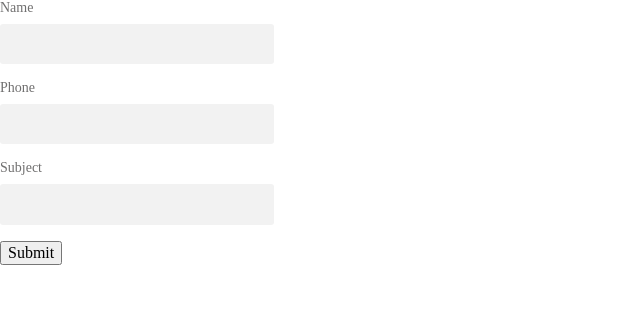
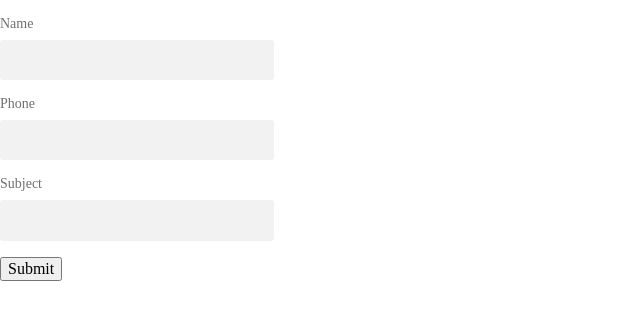
Before and after one commit to hanidelneri/real-digital-form, a Vue app: page / in a window 1280 px wide. Shown: the top 320 px of the page, without its empty margins (0-640 px from the left). Built offline with nearby package versions, Linux system fonts and the light colour scheme.

Commit message:
styling for error message

```diff
--- a/src/components/form/RealDigitalForm.vue
+++ b/src/components/form/RealDigitalForm.vue
@@ -1,6 +1,10 @@
 <template>
   <div>
-    <p v-if="errorMessage">{{ errorMessage }}</p>
+    <transition name="fade">
+      <p class="error">
+        {{ errorMessage }}
+      </p>
+    </transition>
     <form novalidate onsubmit="return false">
       <slot />
     </form>
@@ -70,3 +74,9 @@ export default {
   },
 };
 </script>
+<style lang="sass" scoped>
+@import '@/assets/variables.sass'
+
+.error
+  color: $error-color
+</style>
```
